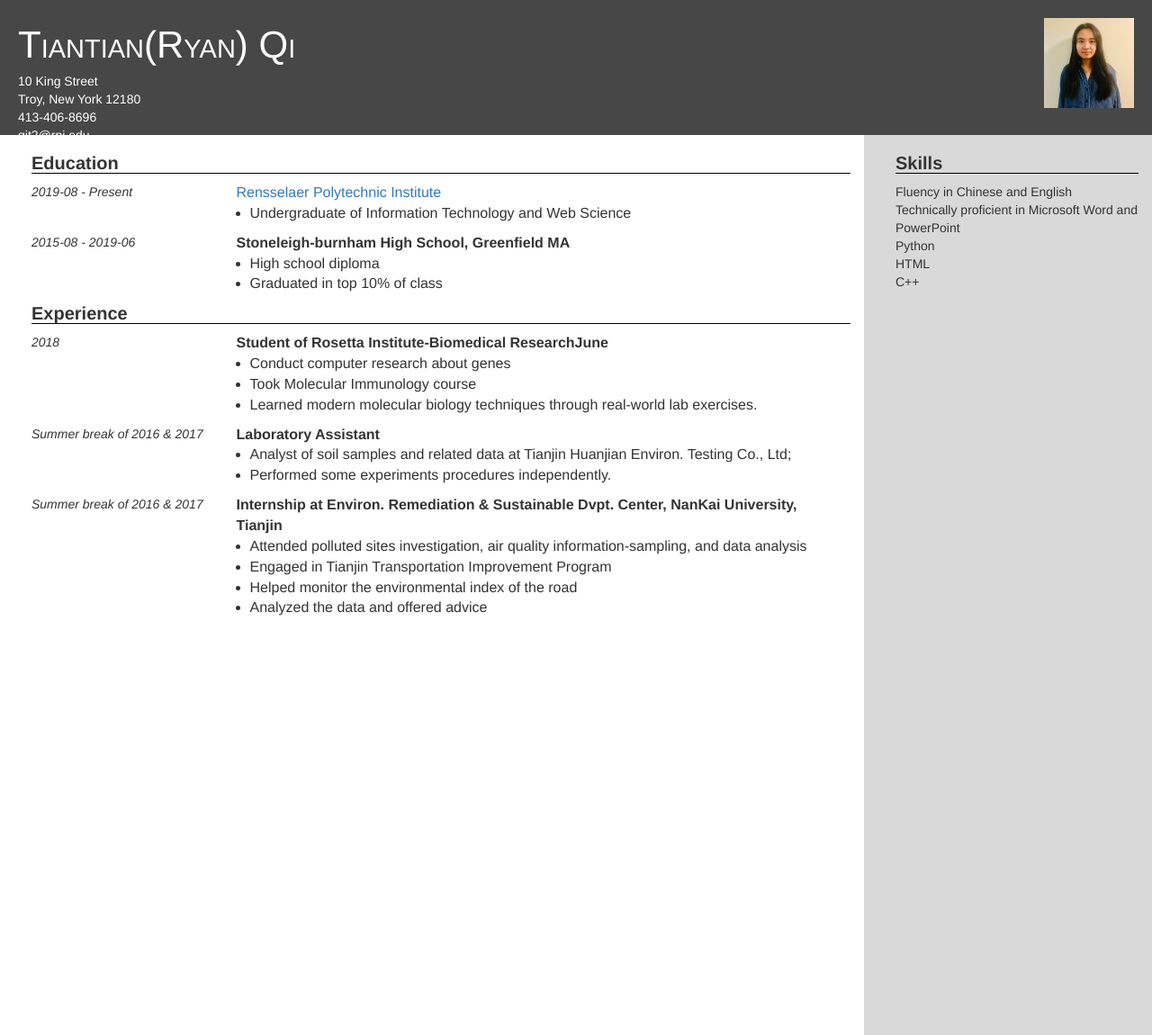
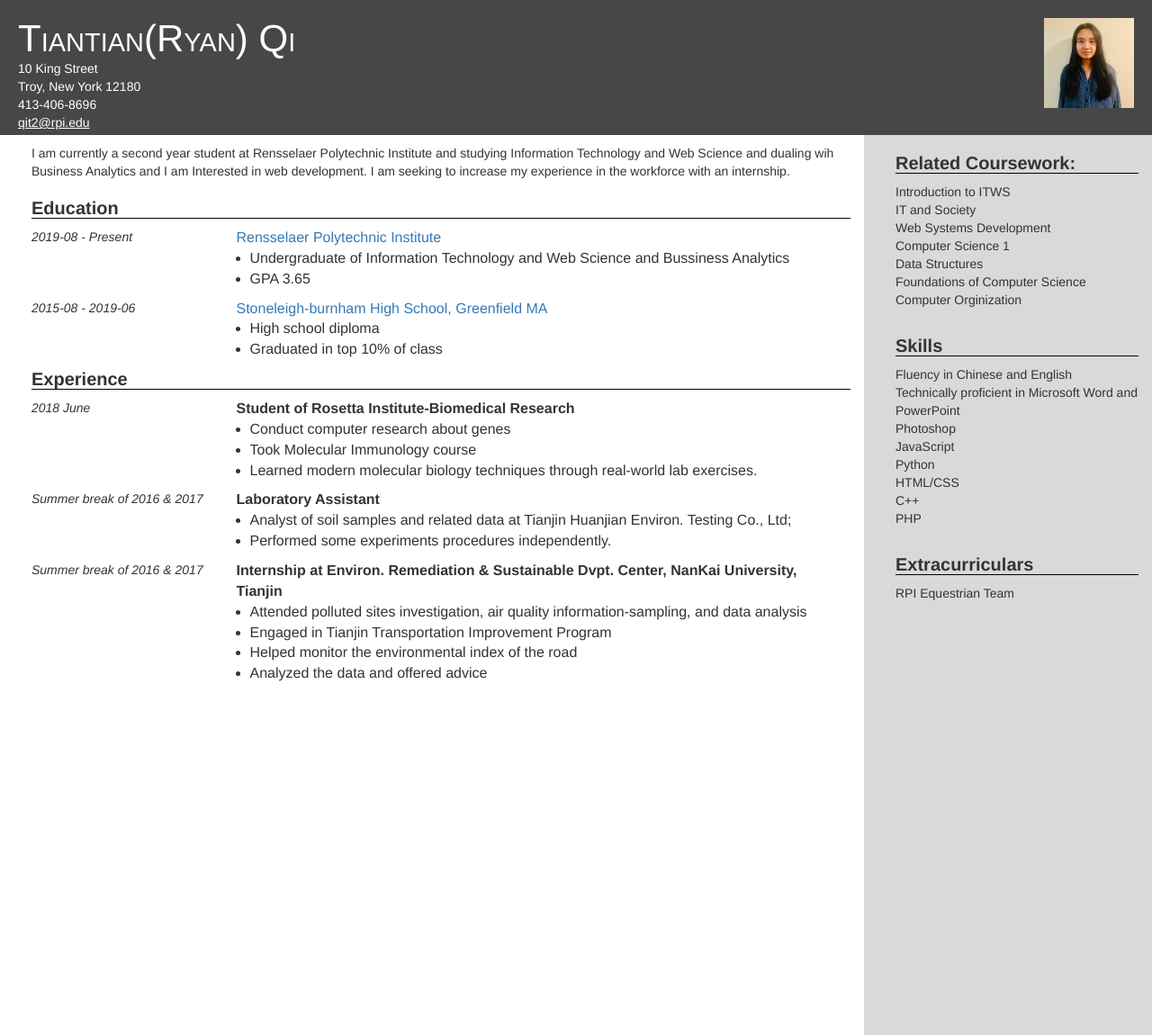
Before and after one commit to qit2/GamerSaviors, a PHP site: page /qit2.html in a window 1280 px wide. Shown: the whole page at 90% size. Run offline with PHP 8.4, Linux system fonts and the light colour scheme.

Commit message:
Add files via upload

```diff
--- a/lab3/qit2.html
+++ b/lab3/qit2.html
@@ -45,6 +45,11 @@
     <!-- This section is taking up 9 parts of 12 -->
     <section class="col-lg-9">
 
+      <section>
+        <p id="objective">I am currently a second year student at Rensselaer Polytechnic Institute and studying Information Technology and Web Science and dualing wih Business Analytics and I am Interested in web development.
+        I am seeking to increase my experience in the workforce with an internship.</p>
+      </section>
+
       <h2 class="resumeTitle">Education</h2>
 
       <!-- Here the 9 parts are divided into 3 parts, for the date, and 9 parts for the information-->
@@ -56,7 +61,8 @@
       <section class="col-lg-9">
         <ul>
           <li class="header"><a href="https://www.rpi.edu">Rensselaer Polytechnic Institute</a></li>
-          <li>Undergraduate of Information Technology and Web Science</li>
+          <li>Undergraduate of Information Technology and Web Science and Bussiness Analytics</li>
+          <li>GPA 3.65</li>
         </ul>
       </section>
 
@@ -66,7 +72,7 @@
 
       <section class="col-lg-9">
         <ul>
-          <li class="header"><strong>Stoneleigh-burnham High School, Greenfield MA</strong></li>
+          <li class="header"><a href="https://sbschool.org/">Stoneleigh-burnham High School, Greenfield MA</a></li>
           <li>High school diploma</li>
           <li>Graduated in top 10% of class</li>
         </ul>
@@ -75,12 +81,12 @@
       <h2 class="resumeTitle">Experience</h2>
 
       <section class="col-lg-3">
-        <p>2018</p>
+        <p>2018 June</p>
       </section>
 
       <section class="col-lg-9">
         <ul>
-          <li class="header"><strong>Student of Rosetta Institute-Biomedical ResearchJune</strong></li>
+          <li class="header"><strong>Student of Rosetta Institute-Biomedical Research</strong></li>
           <li>Conduct computer research about genes</li>
           <li>Took Molecular Immunology course</li>
           <li>Learned modern molecular biology techniques through real-world lab exercises.</li>
@@ -122,16 +128,35 @@
     <!-- This information is just taking up 3 parts of 12 and is located on the right side of the screen -->
     <section class="col-lg-3">
 
+      <h2 class="resumeTitle">Related Coursework:</h2>
 
+      <ul>
+        <li>Introduction to ITWS</li>
+        <li>IT and Society</li>
+        <li>Web Systems Development</li>
+        <li>Computer Science 1</li>
+        <li>Data Structures</li>
+        <li>Foundations of Computer Science</li>
+        <li>Computer Orginization</li>
+      </ul>
 
       <h2 class="resumeTitle">Skills</h2>
 
       <ul>
         <li>Fluency in Chinese and English</li>
         <li>Technically proficient in Microsoft Word and PowerPoint</li>
+        <li>Photoshop</li>
+        <li>JavaScript</li>
         <li>Python</li>
-        <li>HTML</li>
+        <li>HTML/CSS</li>
         <li>C++</li>
+        <li>PHP</li>
+      </ul>
+
+      <h2 class="resumeTitle">Extracurriculars</h2>
+
+      <ul>
+        <li>RPI Equestrian Team</li>
       </ul>
 
     </section>
--- a/lab3/style.css
+++ b/lab3/style.css
@@ -402,6 +346,8 @@ body {
   color: white;
   font-size: 3em;
   background-color: rgb(71, 71, 71);
+  line-height:46.2px;
+  position: relative;
 }
 
 #header {
--- a/lab3/zhoul12.html
+++ b/lab3/zhoul12.html
@@ -44,6 +44,11 @@
   <article>
     <!-- This section is taking up 9 parts of 12 -->
     <section class="col-lg-9">
+
+
+      <section>
+        <p id="objective">I am a second year student currently at Rensselaer Polytechnic Institute interested in obtaining more experience about web developement, especially servers(or the back end).</p>
+      </section>
 
       <h2 class="resumeTitle">Education</h2>
 
```
Also changed, not shown: other parts of lab3/style.css (+15 -71 lines).
